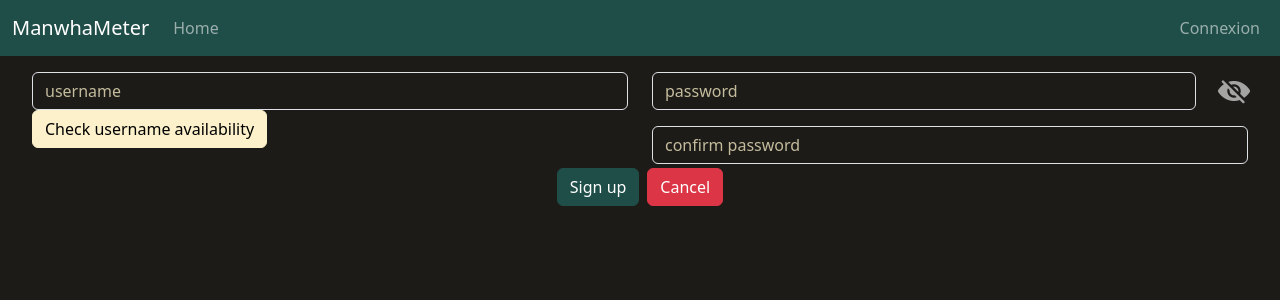
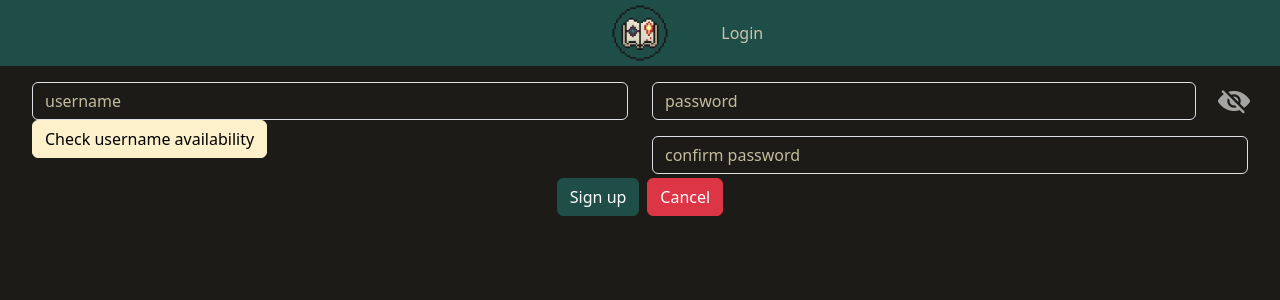
Before and after one commit to Ydemae/ManwhaMeter, an Angular app in the folder frontend/: page /register/1 in a window 1280 px wide. Shown: the top 300 px of the page. Built offline with nearby package versions, Linux system fonts and the light colour scheme.

Commit message:
navbar
- New navbar and logo, it took me a while even thought it's not much.

```diff
--- a/frontend/src/app/navbar/navbar.component.html
+++ b/frontend/src/app/navbar/navbar.component.html
@@ -1,3 +1,61 @@
+<nav class="custom-navbar bg-primary" data-bs-theme="dark">
+
+    <!-- PC version -->
+    <div class="d-none d-md-block nav-items-container position-relative">
+        <div class="d-flex justify-content-between align-items-center">
+
+            <div class="flex-grow-1 d-flex justify-content-end gap-4" style="max-width: 45%;">
+                <ng-container *ngIf="userIsConnected && isAdmin" class="nav-item">
+                    <a class="custom-nav-item" routerLink="/admin">Admin board</a>
+                </ng-container>
+                <ng-container *ngIf="userIsConnected" class="nav-item">
+                    <a class="custom-nav-item" routerLink="/booklist">General ranking</a>
+                </ng-container>
+            </div>
+
+            <div class="navbar-center">
+                <a class="navbar-brand" href="/">
+                    <img src="favicon.png" alt="ManwhaMeter" class="logo">
+                </a>
+            </div>
+
+            <div class="flex-grow-1 d-flex justify-content-start gap-4" style="max-width: 45%;">
+                <a *ngIf="userIsConnected" class="custom-nav-item" routerLink="/mybooklist">Personal ranking</a>
+                <a *ngIf="!userIsConnected" class="custom-nav-item" routerLink="/login">Login</a>
+                <button type="button" *ngIf="userIsConnected" (click)="disconnectUser()" class="custom-nav-item custom-nav-button">Logout</button>
+            </div>
+        </div>
+    </div>
+
+    <!-- Mobile version -->
+    <div class="d-flex d-md-none justify-content-between align-items-center px-3 py-2 bg-primary">
+
+        <button class="navbar-toggler" type="button" data-bs-toggle="collapse" data-bs-target="#navbarColor01" aria-controls="navbarColor01" aria-expanded="false" aria-label="Toggle navigation">
+            <span class="navbar-toggler-icon"></span>
+        </button>
+
+        <div class="m-0 ms-auto">
+            <a class="navbar-brand" href="/">
+                <img src="favicon.png" alt="ManwhaMeter" class="logo" style="height: 40px;">
+            </a>
+        </div>
+
+    </div>
+
+    <div class="collapse navbar-collapse" id="navbarColor01">
+        <div class="mobile-menu bg-primary text-white p-3">
+            <a *ngIf="userIsConnected && isAdmin" class="custom-nav-item d-block mb-2" routerLink="/admin">Admin board</a>
+            <a class="custom-nav-item d-block mb-2" *ngIf="userIsConnected" routerLink="/booklist">General ranking</a>
+            <a *ngIf="userIsConnected" class="custom-nav-item d-block mb-2" routerLink="/mybooklist">Personal ranking</a>
+            <a *ngIf="!userIsConnected" class="custom-nav-item d-block mb-2" routerLink="/login">Login</a>
+            <button type="button" *ngIf="userIsConnected" (click)="disconnectUser()" class="custom-nav-item custom-nav-button d-block mb-2">Logout</button>
+        </div>
+    </div>
+
+</nav>
+
+
+<!-- Old navbar, kept in case I need it later
 <nav class="navbar navbar-expand-lg bg-primary" data-bs-theme="dark">
     <div class="container-fluid">
         <a class="navbar-brand" href="/">ManwhaMeter</a>
@@ -30,4 +88,4 @@
             </ul>
         </div>
     </div>
-</nav>
+</nav>-->
--- a/frontend/src/app/navbar/navbar.component.scss
+++ b/frontend/src/app/navbar/navbar.component.scss
@@ -1,4 +1,30 @@
-.marginSides{
-    margin-left: 0.5rem;
-    margin-right: 0.5rem;
+.center-container{
+    margin-right: 30px;
+    margin-left: 30px;
 }
+
+.logo{
+    height: 55px;
+}
+
+.navbar-center {
+    top: 50%;
+    transform: translate(-50%, -50%);
+    position: absolute;
+    left: 50%;
+}
+
+.nav-items-container{
+    position: relative;
+}
+
+.custom-nav-button{
+    border: none;
+    background-color:inherit;
+}
+
+.custom-navbar{
+    position: relative;
+    padding: 0.2rem;
+    min-height: 3.5rem;
+}
--- a/frontend/src/app/navbar/navbar.component.ts
+++ b/frontend/src/app/navbar/navbar.component.ts
@@ -10,6 +10,7 @@ import { AuthService } from '../services/auth/auth.service';
 export class NavbarComponent {
   public userIsConnected! : boolean;
   public isAdmin! : boolean;
+  public mobileMenuOpen : boolean = false;
 
   constructor(private authService : AuthService) {
   }
@@ -31,4 +32,8 @@ export class NavbarComponent {
   disconnectUser() {
     this.authService.logout()
   }
+
+  toggleMobileMenu(){
+    this.mobileMenuOpen = !this.mobileMenuOpen;
+  }
 }
--- a/frontend/src/styles.scss
+++ b/frontend/src/styles.scss
@@ -128,6 +128,8 @@ ng-select .ng-value .ng-value-icon {
     position: relative;
 }
 
+//Loader
+
 .loader {
     border: 5px solid $primary;
     border-top: 5px solid $secondary;
@@ -150,3 +152,21 @@ ng-select .ng-value .ng-value-icon {
     min-width: 15rem;
     min-height: 80px
 }
+
+
+//Nav elements - placed here because they need the color variables
+
+.custom-nav-item{
+    margin: 0.6rem;
+    color: mix($secondary, gray, 60%);
+    padding: 0.5rem;
+    transition: 1s;
+    text-decoration: none;
+}
+
+.custom-nav-item:hover{
+    color: $secondary;
+    background-color: rgba($color: #000, $alpha: 0.4);
+    border-radius: 15px;
+    transition: 1s;
+}
```
Also changed, not shown: frontend/public/favicon.png.
